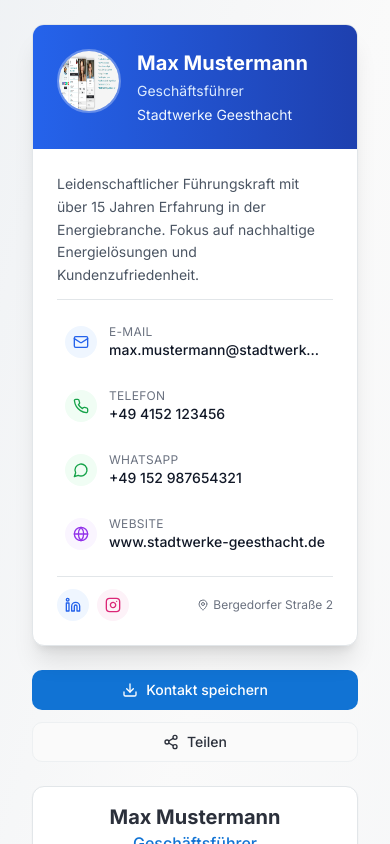
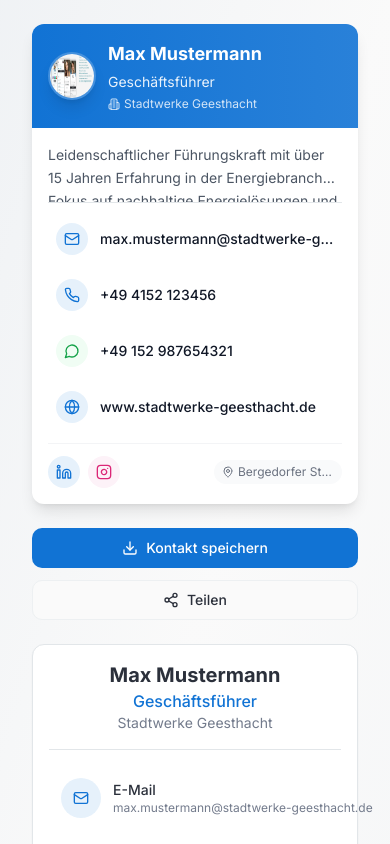
Before and after one commit to medpex/vcard-hub-app, a React (Vite) app: page /card/1 in a window 390 px wide. Shown: the top 844 px of the page. Built offline with nearby package versions, Linux system fonts and the light colour scheme.

Commit message:
Refactor: Optimize business card colors and logos
Optimize business card colors for better visual appeal and reduce clutter on mobile view by incorporating logos where appropriate.

```diff
--- a/src/components/BusinessCard.tsx
+++ b/src/components/BusinessCard.tsx
@@ -1,6 +1,5 @@
-import { Mail, Phone, MapPin, Globe, Linkedin, Instagram, MessageCircle, Calendar, ExternalLink } from "lucide-react";
+import { Mail, Phone, MapPin, Globe, Linkedin, Instagram, MessageCircle, ExternalLink, Building2 } from "lucide-react";
 import { Card } from "@/components/ui/card";
-import { Button } from "@/components/ui/button";
 import { Avatar, AvatarImage, AvatarFallback } from "@/components/ui/avatar";
 import { Badge } from "@/components/ui/badge";
 
@@ -33,54 +32,50 @@ export function BusinessCard({ data, variant = "display", className = "" }: Busi
   return (
     <Card className={`
       ${isPreview ? "w-80 h-48" : "w-full max-w-md mx-auto"}
-      relative overflow-hidden bg-white border shadow-xl ${className}
+      relative overflow-hidden bg-white border-0 shadow-lg ${className}
     `}>
-      {/* Header Section */}
-      <div className="relative bg-gradient-to-r from-blue-600 to-blue-800 p-6 text-white">
-        <div className="flex items-start gap-4">
+      {/* Header Section - Simplified gradient */}
+      <div className="relative bg-gradient-to-r from-business-primary to-business-primary/90 p-4 sm:p-6 text-white">
+        <div className="flex items-center gap-3 sm:gap-4">
           {/* Profile Image */}
-          <Avatar className="w-16 h-16 border-2 border-white/30">
+          <Avatar className="w-12 h-12 sm:w-16 sm:h-16 border-2 border-white/20 shadow-lg">
             <AvatarImage src={data.avatar} alt={data.name} />
-            <AvatarFallback className="bg-white/20 text-white font-semibold">
+            <AvatarFallback className="bg-white/10 text-white font-semibold text-sm sm:text-base">
               {data.name.split(' ').map(n => n[0]).join('')}
             </AvatarFallback>
           </Avatar>
 
           {/* Basic Info */}
           <div className="flex-1 min-w-0">
-            <h2 className="text-xl font-bold mb-1">{data.name}</h2>
-            <p className="text-blue-100 text-sm mb-1">{data.position}</p>
-            <p className="text-blue-50 text-sm">{data.company}</p>
+            <h2 className="text-lg sm:text-xl font-bold mb-1 truncate">{data.name}</h2>
+            <p className="text-white/90 text-sm mb-1 truncate">{data.position}</p>
+            <div className="flex items-center gap-1 text-white/80 text-xs sm:text-sm">
+              <Building2 className="w-3 h-3 sm:w-4 sm:h-4 flex-shrink-0" />
+              <span className="truncate">{data.company}</span>
             </div>
-
-          {/* Company Logo */}
-          {data.companyLogo && (
-            <div className="w-12 h-12 bg-white/10 rounded border border-white/20 p-2">
-              <img src={data.companyLogo} alt={data.company} className="w-full h-full object-contain" />
           </div>
-          )}
         </div>
       </div>
 
-      {/* Contact Information */}
-      <div className="p-6 space-y-4">
-        {/* Bio */}
-        {data.bio && (
-          <p className="text-sm text-gray-600 leading-relaxed border-b pb-3">{data.bio}</p>
+      {/* Contact Information - Streamlined */}
+      <div className="p-4 sm:p-6 space-y-3 sm:space-y-4">
+        {/* Bio - Only on larger screens or if short */}
+        {data.bio && !isPreview && (
+          <p className="text-sm text-gray-600 leading-relaxed border-b pb-3 line-clamp-2">{data.bio}</p>
         )}
 
-        {/* Contact Grid */}
-        <div className="grid grid-cols-1 gap-3">
+        {/* Contact Grid - Icons only on mobile */}
+        <div className="grid grid-cols-1 gap-2 sm:gap-3">
           {/* Email */}
           <a
             href={`mailto:${data.email}`}
-            className="flex items-center gap-3 p-2 rounded-lg hover:bg-gray-50 transition-colors group"
+            className="flex items-center gap-3 p-2 sm:p-3 rounded-lg hover:bg-gray-50 transition-colors group"
           >
-            <div className="w-8 h-8 bg-blue-50 rounded-full flex items-center justify-center">
-              <Mail className="w-4 h-4 text-blue-600" />
+            <div className="w-8 h-8 bg-business-primary/10 rounded-full flex items-center justify-center flex-shrink-0">
+              <Mail className="w-4 h-4 text-business-primary" />
             </div>
             <div className="flex-1 min-w-0">
-              <p className="text-xs text-gray-500 uppercase tracking-wide">E-Mail</p>
+              <p className="text-xs text-gray-500 uppercase tracking-wide hidden sm:block">E-Mail</p>
               <p className="text-sm font-medium text-gray-900 truncate">{data.email}</p>
             </div>
           </a>
@@ -88,30 +83,30 @@ export function BusinessCard({ data, variant = "display", className = "" }: Busi
           {/* Phone */}
           <a
             href={`tel:${data.phone}`}
-            className="flex items-center gap-3 p-2 rounded-lg hover:bg-gray-50 transition-colors group"
+            className="flex items-center gap-3 p-2 sm:p-3 rounded-lg hover:bg-gray-50 transition-colors group"
           >
-            <div className="w-8 h-8 bg-green-50 rounded-full flex items-center justify-center">
-              <Phone className="w-4 h-4 text-green-600" />
+            <div className="w-8 h-8 bg-business-primary/10 rounded-full flex items-center justify-center flex-shrink-0">
+              <Phone className="w-4 h-4 text-business-primary" />
             </div>
             <div className="flex-1 min-w-0">
-              <p className="text-xs text-gray-500 uppercase tracking-wide">Telefon</p>
+              <p className="text-xs text-gray-500 uppercase tracking-wide hidden sm:block">Telefon</p>
               <p className="text-sm font-medium text-gray-900">{data.phone}</p>
             </div>
           </a>
 
-          {/* WhatsApp */}
+          {/* WhatsApp - Mobile priority */}
           {data.whatsapp && (
             <a
               href={`https://wa.me/${data.whatsapp.replace(/[^\d]/g, '')}`}
               target="_blank"
               rel="noopener noreferrer"
-              className="flex items-center gap-3 p-2 rounded-lg hover:bg-gray-50 transition-colors group"
+              className="flex items-center gap-3 p-2 sm:p-3 rounded-lg hover:bg-gray-50 transition-colors group"
             >
-              <div className="w-8 h-8 bg-green-50 rounded-full flex items-center justify-center">
+              <div className="w-8 h-8 bg-green-50 rounded-full flex items-center justify-center flex-shrink-0">
                 <MessageCircle className="w-4 h-4 text-green-600" />
               </div>
               <div className="flex-1 min-w-0">
-                <p className="text-xs text-gray-500 uppercase tracking-wide">WhatsApp</p>
+                <p className="text-xs text-gray-500 uppercase tracking-wide hidden sm:block">WhatsApp</p>
                 <p className="text-sm font-medium text-gray-900">{data.whatsapp}</p>
               </div>
             </a>
@@ -123,29 +118,32 @@ export function BusinessCard({ data, variant = "display", className = "" }: Busi
               href={`https://${data.website}`}
               target="_blank"
               rel="noopener noreferrer"
-              className="flex items-center gap-3 p-2 rounded-lg hover:bg-gray-50 transition-colors group"
+              className="flex items-center gap-3 p-2 sm:p-3 rounded-lg hover:bg-gray-50 transition-colors group"
             >
-              <div className="w-8 h-8 bg-purple-50 rounded-full flex items-center justify-center">
-                <Globe className="w-4 h-4 text-purple-600" />
+              <div className="w-8 h-8 bg-business-primary/10 rounded-full flex items-center justify-center flex-shrink-0">
+                <Globe className="w-4 h-4 text-business-primary" />
               </div>
               <div className="flex-1 min-w-0">
-                <p className="text-xs text-gray-500 uppercase tracking-wide">Website</p>
+                <p className="text-xs text-gray-500 uppercase tracking-wide hidden sm:block">Website</p>
                 <p className="text-sm font-medium text-gray-900 truncate">{data.website}</p>
               </div>
             </a>
           )}
         </div>
 
-        {/* Social Media Row */}
-        <div className="flex gap-2 pt-3 border-t">
+        {/* Footer - Social & Location */}
+        <div className="flex items-center justify-between pt-3 border-t border-gray-100">
+          {/* Social Media Icons */}
+          <div className="flex gap-2">
             {data.linkedin && (
               <a
                 href={`https://${data.linkedin}`}
                 target="_blank"
                 rel="noopener noreferrer"
-              className="w-8 h-8 bg-blue-50 rounded-full flex items-center justify-center hover:bg-blue-100 transition-colors"
+                className="w-8 h-8 bg-business-primary/10 rounded-full flex items-center justify-center hover:bg-business-primary/20 transition-colors"
+                aria-label="LinkedIn"
               >
-              <Linkedin className="w-4 h-4 text-blue-600" />
+                <Linkedin className="w-4 h-4 text-business-primary" />
               </a>
             )}
 
@@ -155,17 +153,17 @@ export function BusinessCard({ data, variant = "display", className = "" }: Busi
                 target="_blank"
                 rel="noopener noreferrer"
                 className="w-8 h-8 bg-pink-50 rounded-full flex items-center justify-center hover:bg-pink-100 transition-colors"
+                aria-label="Instagram"
               >
                 <Instagram className="w-4 h-4 text-pink-600" />
               </a>
             )}
+          </div>
 
-          <div className="flex-1"></div>
-
-          {/* Address Badge */}
-          <div className="flex items-center gap-1 text-xs text-gray-500">
-            <MapPin className="w-3 h-3" />
-            <span className="truncate max-w-32">{data.address.split(',')[0]}</span>
+          {/* Location Badge */}
+          <div className="flex items-center gap-1 text-xs text-gray-500 bg-gray-50 px-2 py-1 rounded-full">
+            <MapPin className="w-3 h-3 flex-shrink-0" />
+            <span className="truncate max-w-24 sm:max-w-32">{data.address.split(',')[0]}</span>
           </div>
         </div>
       </div>
--- a/src/index.css
+++ b/src/index.css
@@ -121,11 +121,10 @@ All colors MUST be HSL.
     @apply bg-background text-foreground font-inter;
   }
 
-  .gradient-business {
-    background: linear-gradient(135deg, hsl(var(--business-primary)), hsl(var(--business-accent)));
-  }
-
-  .business-card-shadow {
-    box-shadow: 0 4px 20px -2px hsl(var(--business-primary) / 0.15);
+  .line-clamp-2 {
+    display: -webkit-box;
+    -webkit-line-clamp: 2;
+    -webkit-box-orient: vertical;
+    overflow: hidden;
   }
 }
```
Lines whose indentation alone changed are shown as unchanged.
